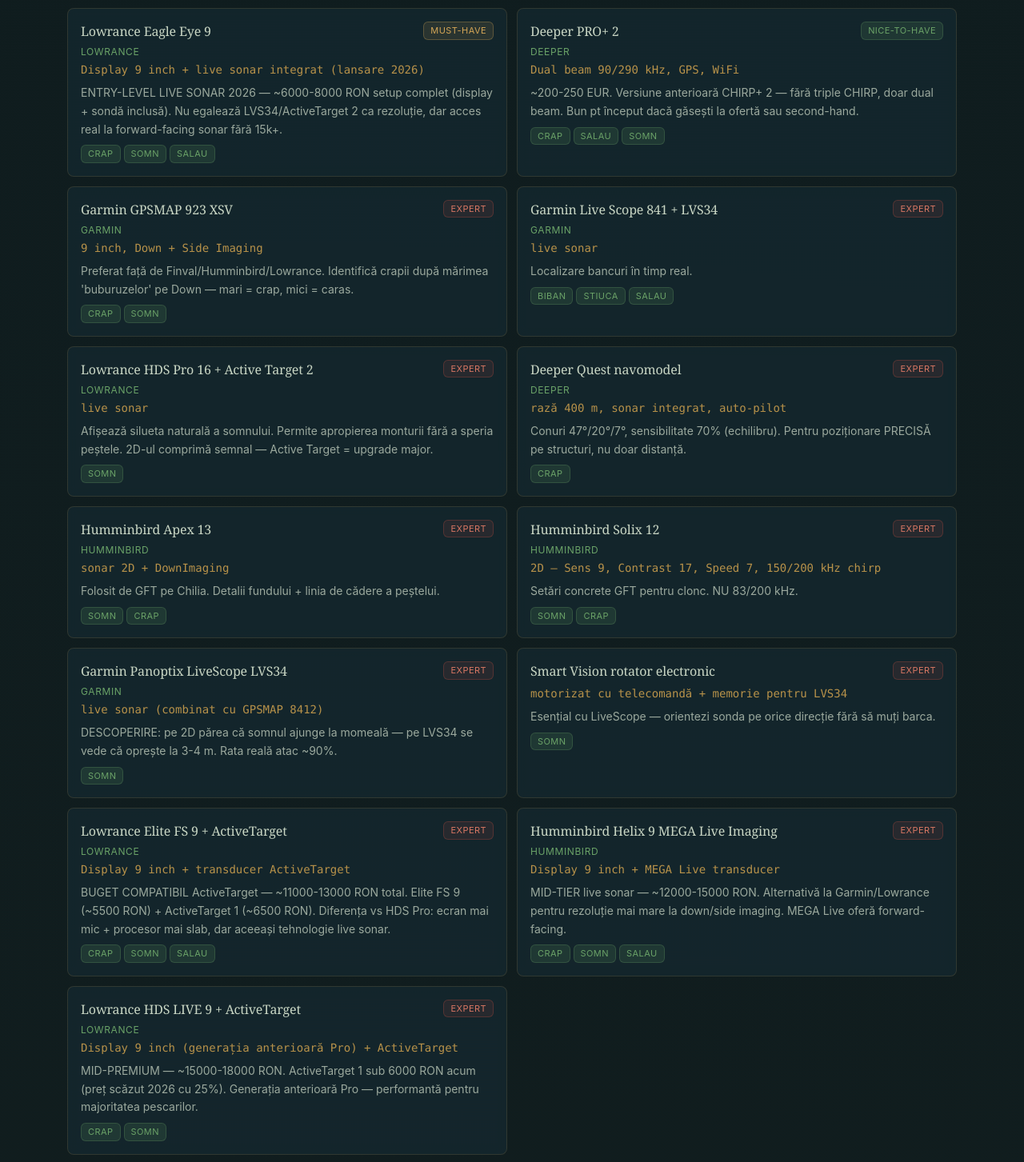
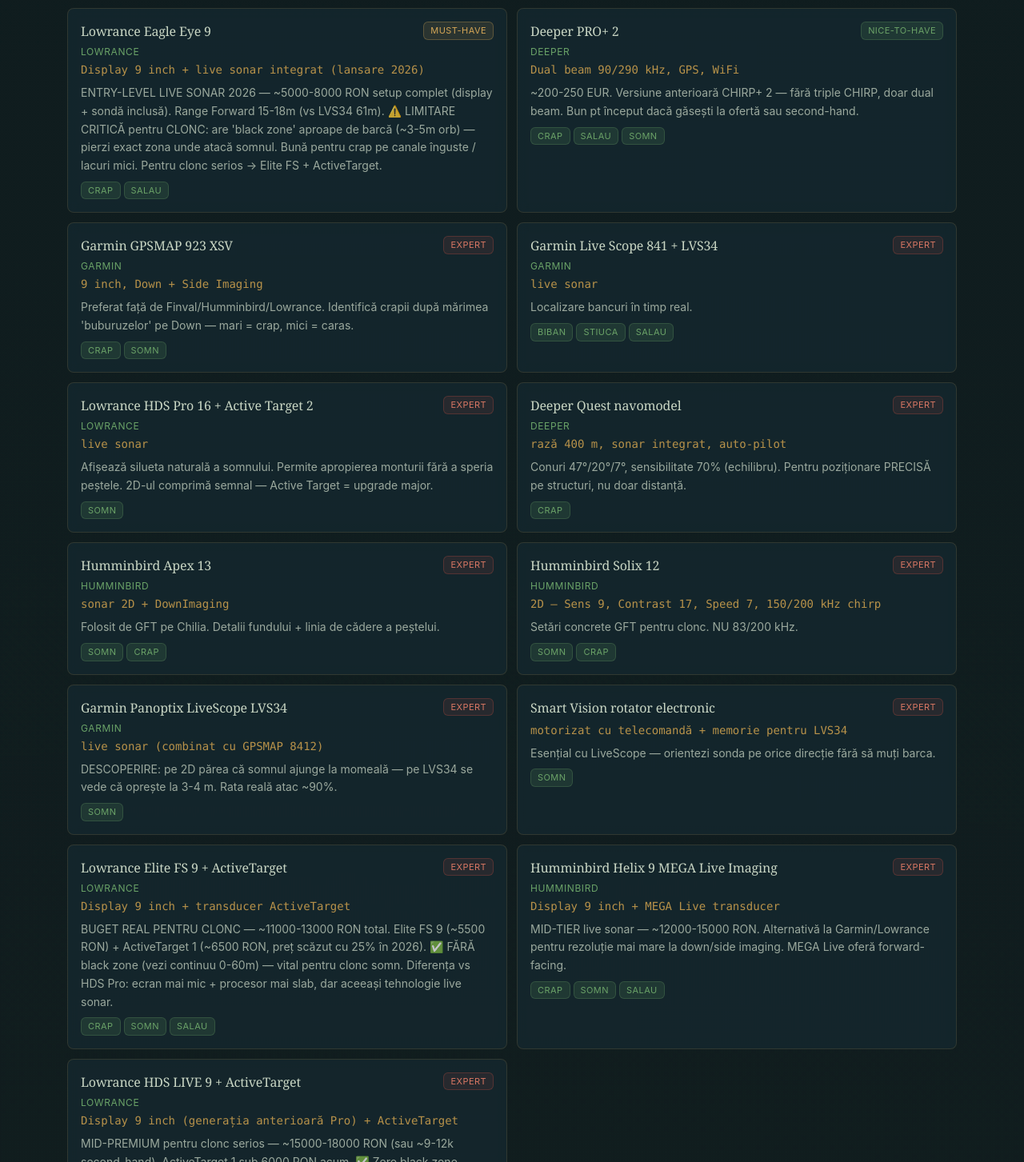
Before and after one commit to clawmvp/fishy, a Next.js app: page /echipament in a window 1280 px wide. Shown: the part 1977-3430 px from the top of the page at 80% size. Built offline with nearby package versions, Linux system fonts and the light colour scheme.

Commit message:
sonare: explicit limitare clonc pe Eagle Eye 9 (black zone 3-5m orb pierzi zona unde ataca somnul). +recomandare alternativa pentru clonc serios (Elite FS+ActiveTarget). Eliminat 'somn' din pentru: pe Eagle Eye 9

```diff
--- a/data/echipament.ts
+++ b/data/echipament.ts
@@ -899,10 +899,10 @@
   // ============ SONARE BUGET + PORTABILE (sub 15k RON) ============
   { nume: "Deeper Smart Sonar CHIRP+ 2", marca: "Deeper", specific: "Portabil castable, CHIRP triplu 100/240/675 kHz (47°/20°/7°), GPS, WiFi 120m", prioritate: "must", pentru: ["crap", "salau", "somn", "stiuca"], categoria: "sonare", note: "~280-320 EUR (~1500 RON). NU e live sonar real — e 2D portabil de aruncat cu lansetă. Excelent pentru: sondare loc înainte de pescuit, marcare buturi pe hartă, partide rapide. Adâncime max 100m. Baterie 15-20h. Cea mai bună soluție portabilă sub 1500 RON." },
   { nume: "Deeper PRO+ 2", marca: "Deeper", specific: "Dual beam 90/290 kHz, GPS, WiFi", prioritate: "nice", pentru: ["crap", "salau", "somn"], categoria: "sonare", note: "~200-250 EUR. Versiune anterioară CHIRP+ 2 — fără triple CHIRP, doar dual beam. Bun pt început dacă găsești la ofertă sau second-hand." },
-  { nume: "Lowrance Eagle Eye 9", marca: "Lowrance", specific: "Display 9 inch + live sonar integrat (lansare 2026)", prioritate: "must", pentru: ["crap", "somn", "salau"], categoria: "sonare", note: "ENTRY-LEVEL LIVE SONAR 2026 — ~6000-8000 RON setup complet (display + sondă inclusă). Nu egalează LVS34/ActiveTarget 2 ca rezoluție, dar acces real la forward-facing sonar fără 15k+." },
-  { nume: "Lowrance Elite FS 9 + ActiveTarget", marca: "Lowrance", specific: "Display 9 inch + transducer ActiveTarget", prioritate: "expert", pentru: ["crap", "somn", "salau"], categoria: "sonare", note: "BUGET COMPATIBIL ActiveTarget — ~11000-13000 RON total. Elite FS 9 (~5500 RON) + ActiveTarget 1 (~6500 RON). Diferența vs HDS Pro: ecran mai mic + procesor mai slab, dar aceeași tehnologie live sonar." },
+  { nume: "Lowrance Eagle Eye 9", marca: "Lowrance", specific: "Display 9 inch + live sonar integrat (lansare 2026)", prioritate: "must", pentru: ["crap", "salau"], categoria: "sonare", note: "ENTRY-LEVEL LIVE SONAR 2026 — ~5000-8000 RON setup complet (display + sondă inclusă). Range Forward 15-18m (vs LVS34 61m). ⚠️ LIMITARE CRITICĂ pentru CLONC: are 'black zone' aproape de barcă (~3-5m orb) — pierzi exact zona unde atacă somnul. Bună pentru crap pe canale înguste / lacuri mici. Pentru clonc serios → Elite FS + ActiveTarget." },
+  { nume: "Lowrance Elite FS 9 + ActiveTarget", marca: "Lowrance", specific: "Display 9 inch + transducer ActiveTarget", prioritate: "expert", pentru: ["crap", "somn", "salau"], categoria: "sonare", note: "BUGET REAL PENTRU CLONC — ~11000-13000 RON total. Elite FS 9 (~5500 RON) + ActiveTarget 1 (~6500 RON, preț scăzut cu 25% în 2026). ✅ FĂRĂ black zone (vezi continuu 0-60m) — vital pentru clonc somn. Diferența vs HDS Pro: ecran mai mic + procesor mai slab, dar aceeași tehnologie live sonar." },
   { nume: "Humminbird Helix 9 MEGA Live Imaging", marca: "Humminbird", specific: "Display 9 inch + MEGA Live transducer", prioritate: "expert", pentru: ["crap", "somn", "salau"], categoria: "sonare", note: "MID-TIER live sonar — ~12000-15000 RON. Alternativă la Garmin/Lowrance pentru rezoluție mai mare la down/side imaging. MEGA Live oferă forward-facing." },
-  { nume: "Lowrance HDS LIVE 9 + ActiveTarget", marca: "Lowrance", specific: "Display 9 inch (generația anterioară Pro) + ActiveTarget", prioritate: "expert", pentru: ["crap", "somn"], categoria: "sonare", note: "MID-PREMIUM — ~15000-18000 RON. ActiveTarget 1 sub 6000 RON acum (preț scăzut 2026 cu 25%). Generația anterioară Pro — performantă pentru majoritatea pescarilor." },
+  { nume: "Lowrance HDS LIVE 9 + ActiveTarget", marca: "Lowrance", specific: "Display 9 inch (generația anterioară Pro) + ActiveTarget", prioritate: "expert", pentru: ["crap", "somn"], categoria: "sonare", note: "MID-PREMIUM pentru clonc serios — ~15000-18000 RON (sau ~9-12k second-hand). ActiveTarget 1 sub 6000 RON acum. ✅ Zero black zone (continuu 0-60m). Ecran și procesor superior Elite FS. Generația anterioară Pro — performantă pentru majoritatea pescarilor." },
 
   // ============ BĂRCI (cabinate / podine pentru Delta + Dunăre) ============
   { nume: "Finval 595", marca: "Finval", specific: "5.95 m, cabinata, V semi-plat", prioritate: "expert", pentru: ["crap", "salau", "somn"], categoria: "barci", note: "Standardul GFT pentru Sulina/Mila 23. Setup confirmat: motor electric Quest + Live Scope LVS34 pe baterie LiFePO4 36V/100Ah. ~120.000-150.000 RON setup complet." },
```
